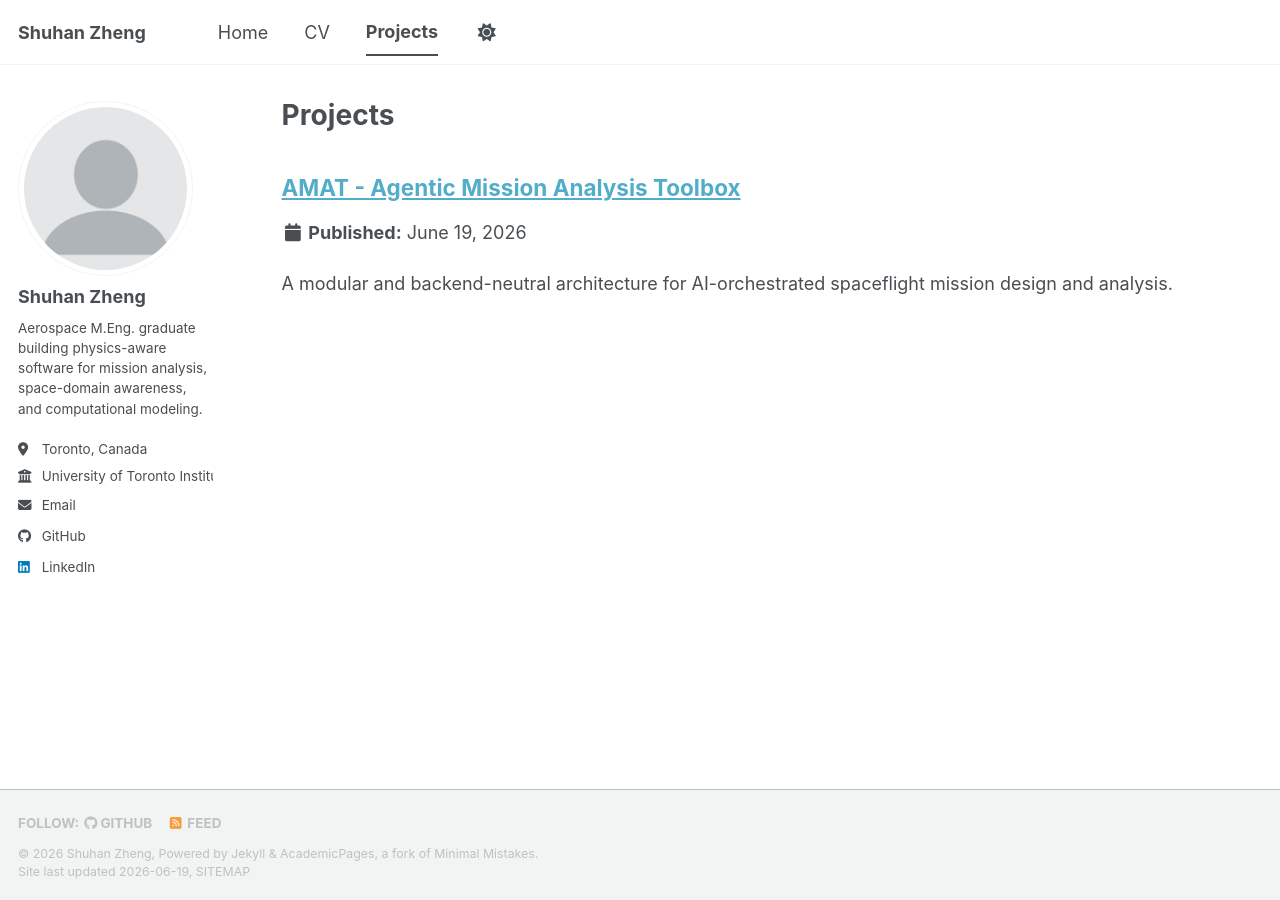
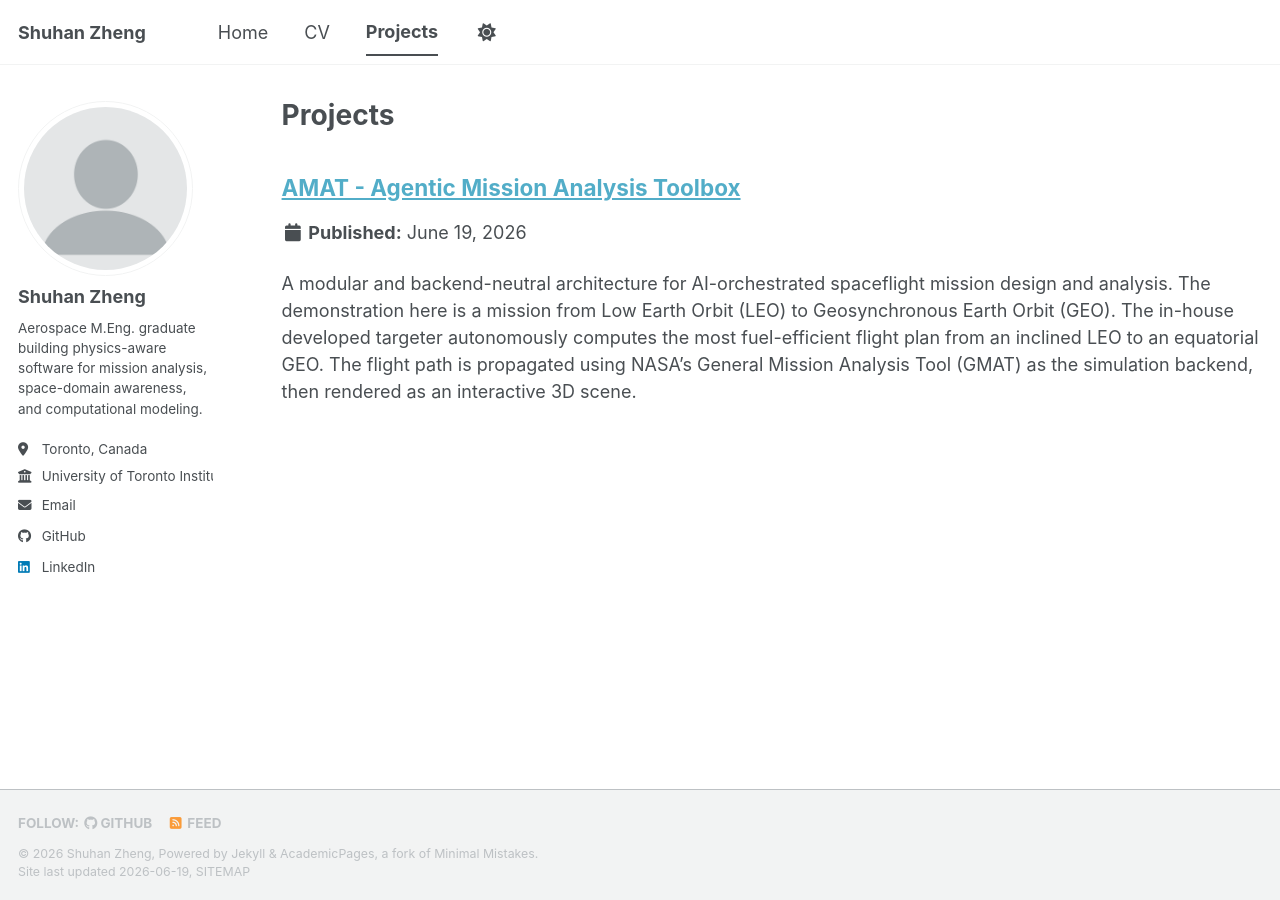
Before and after one commit to ThisisShoo/thisisshoo.github.io, a Jekyll site: the page built from _pages/portfolio.html, in a window 1280 px wide. Built offline with Jekyll 4.4.1, drawn with Linux system fonts in a browser that asks for light colours; a script bundle is joined from its source files by our own code; library files that are not in the unit come from our copies.

Commit message:
Update amat.md

```diff
--- a/_portfolio/amat.md
+++ b/_portfolio/amat.md
@@ -1,6 +1,6 @@
 ---
 title: "AMAT - Agentic Mission Analysis Toolbox"
-excerpt: "A modular and backend-neutral architecture for AI-orchestrated spaceflight mission design and analysis."
+excerpt: "A modular and backend-neutral architecture for AI-orchestrated spaceflight mission design and analysis. The demonstration here is a mission from Low Earth Orbit (LEO) to Geosynchronous Earth Orbit (GEO). The in-house developed targeter autonomously computes the most fuel-efficient flight plan from an inclined LEO to an equatorial GEO. The flight path is propagated using NASA's General Mission Analysis Tool (GMAT) as the simulation backend, then rendered as an interactive 3D scene."
 collection: portfolio
 layout: single
 permalink: /portfolio/amat/
```
